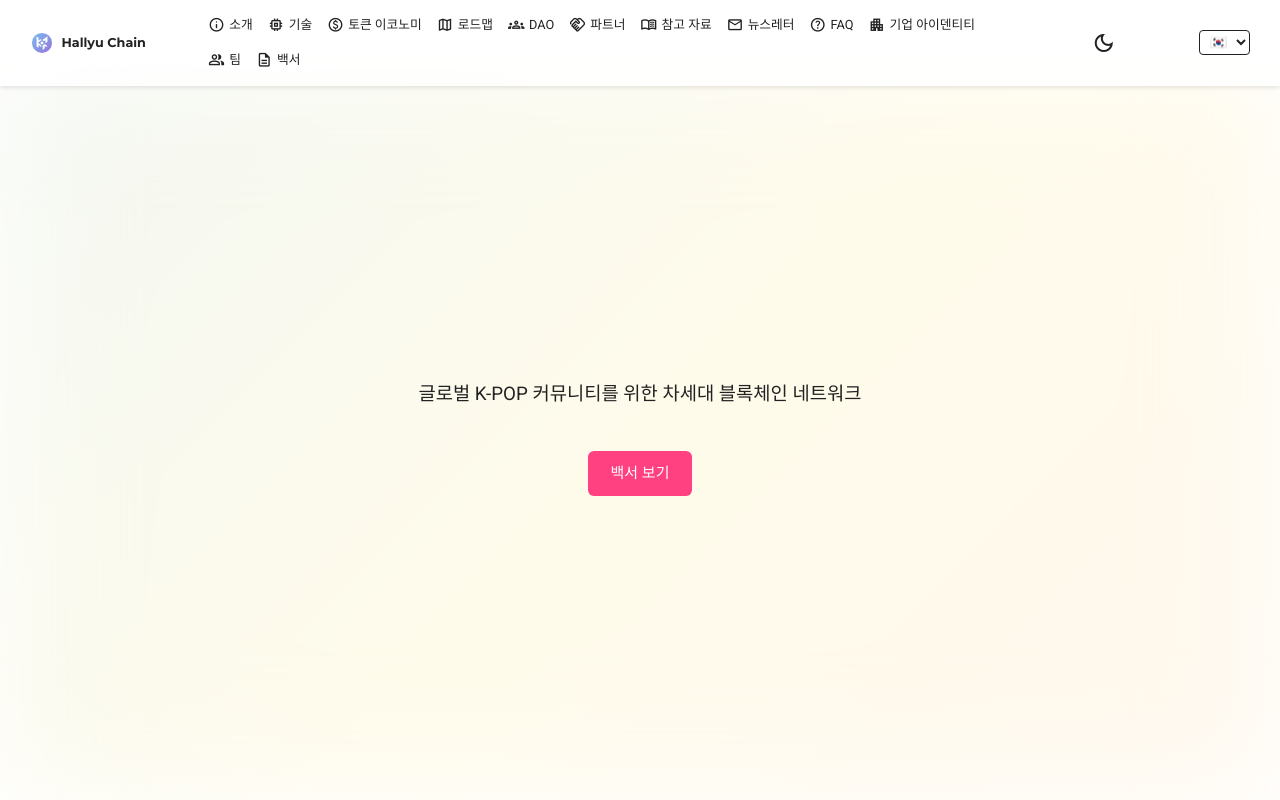
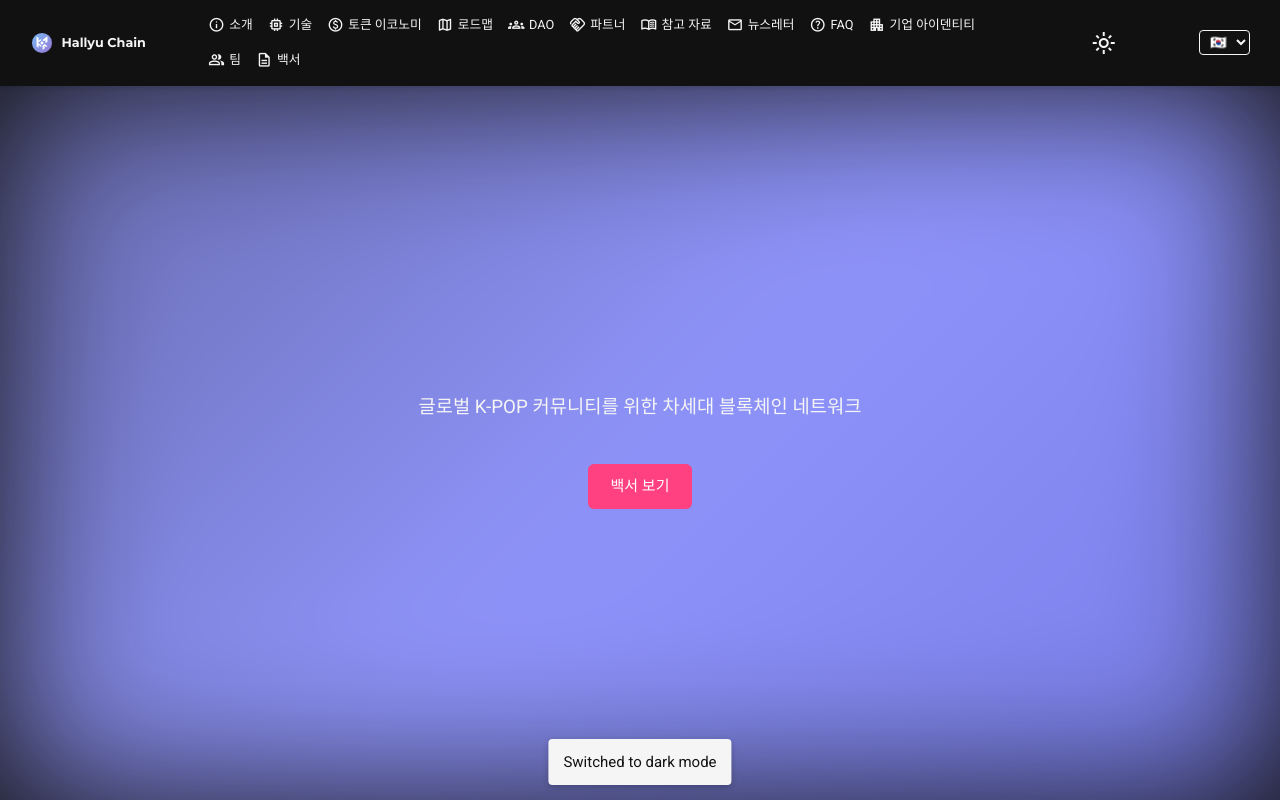
Before and after one commit to kimsyna/hallyu-chain, a React (Vite) app in the folder frontend/: page / in a window 1280 px wide. Both pictures are taken after a click on the button "dark_mode". Shown: the top 800 px of the page. Built offline with nearby package versions, Linux system fonts and the light colour scheme.

Commit message:
refactor: extract core ui hooks

```diff
--- a/frontend/src/App.tsx
+++ b/frontend/src/App.tsx
@@ -1,6 +1,7 @@
 import Navbar from './components/Navbar'
 import Hero from './components/Hero'
 import Tokenomics from './components/Tokenomics'
+import BackToTop from './components/BackToTop'
 import './style.css'
 
 function App() {
@@ -9,6 +10,7 @@ function App() {
       <Navbar />
       <Hero />
       <Tokenomics />
+      <BackToTop />
     </>
   )
 }
--- /dev/null
+++ b/frontend/src/components/BackToTop.tsx
@@ -0,0 +1,18 @@
+import { useBackToTop } from '../hooks/useBackToTop'
+
+function BackToTop() {
+  const { visible, scrollToTop } = useBackToTop()
+  return (
+    <button
+      className={`back-to-top ${visible ? 'visible' : ''}`}
+      onClick={scrollToTop}
+      aria-label="Back to top"
+    >
+      <i className="material-symbols-outlined" aria-hidden="true">
+        arrow_upward
+      </i>
+    </button>
+  )
+}
+
+export default BackToTop
--- a/frontend/src/components/Hero.tsx
+++ b/frontend/src/components/Hero.tsx
@@ -1,8 +1,42 @@
+import { useEffect, useRef } from 'react'
+import gsap from 'gsap'
+
 function Hero() {
+  const heroRef = useRef<HTMLElement>(null)
+  const titleRef = useRef<HTMLElement>(null)
+
+  useEffect(() => {
+    const hero = heroRef.current
+    const title = titleRef.current
+    if (!hero || !title) return
+
+    const handleMove = (e: MouseEvent) => {
+      const rect = hero.getBoundingClientRect()
+      const x = (e.clientX - rect.left) / rect.width - 0.5
+      const y = (e.clientY - rect.top) / rect.height - 0.5
+      gsap.to(title, { rotationY: x * 30, rotationX: -y * 30, ease: 'power2.out' })
+    }
+    const handleLeave = () => {
+      gsap.to(title, {
+        rotationY: 0,
+        rotationX: 0,
+        duration: 0.5,
+        ease: 'power2.out',
+      })
+    }
+    hero.addEventListener('mousemove', handleMove)
+    hero.addEventListener('mouseleave', handleLeave)
+    return () => {
+      hero.removeEventListener('mousemove', handleMove)
+      hero.removeEventListener('mouseleave', handleLeave)
+    }
+  }, [])
+
   return (
-    <header className="hero">
+    <header className="hero" ref={heroRef}>
       <hc-fancy-title
         className="hero-title"
+        ref={titleRef as any}
         text="Hallyu Chain"
         data-i18n="hero_title"
       ></hc-fancy-title>
--- a/frontend/src/components/Navbar.tsx
+++ b/frontend/src/components/Navbar.tsx
@@ -1,6 +1,21 @@
+import { useRef } from 'react'
+import { useNavHeight } from '../hooks/useNavHeight'
+import { useTheme } from '../hooks/useTheme'
+import { useNotice } from './NoticeProvider'
+
 function Navbar() {
+  const navRef = useRef<HTMLElement>(null)
+  useNavHeight(navRef)
+  const { theme, toggleTheme } = useTheme()
+  const showNotice = useNotice()
+
+  const handleTheme = () => {
+    toggleTheme()
+    showNotice(`Switched to ${theme === 'dark' ? 'light' : 'dark'} mode`)
+  }
+
   return (
-    <nav className="navbar">
+    <nav className="navbar" ref={navRef}>
       <a href="index.html" className="logo">
         <img src="/assets/hall-symbol.svg" alt="HALL logo" width="24" height="24" />
         Hallyu Chain
@@ -91,8 +106,11 @@ function Navbar() {
         className="theme-toggle"
         aria-label="테마 전환"
         data-i18n-aria-label="nav_theme"
+        onClick={handleTheme}
       >
-        <i className="material-symbols-outlined">dark_mode</i>
+        <i className="material-symbols-outlined">
+          {theme === 'dark' ? 'light_mode' : 'dark_mode'}
+        </i>
       </button>
       <select className="lang-select" aria-label="Change language">
         <option value="ko">🇰🇷</option>
--- /dev/null
+++ b/frontend/src/components/NoticeProvider.tsx
@@ -0,0 +1,31 @@
+import { createContext, useContext, useState, useCallback, type ReactNode } from 'react'
+import { createPortal } from 'react-dom'
+
+const NoticeContext = createContext<(msg: string, delay?: number) => void>(() => {})
+
+export function useNotice() {
+  return useContext(NoticeContext)
+}
+
+export function NoticeProvider({ children }: { children: ReactNode }) {
+  const [message, setMessage] = useState<string | null>(null)
+
+  const showNotice = useCallback((msg: string, delay = 4000) => {
+    setMessage(msg)
+    if (delay > 0) {
+      setTimeout(() => setMessage(null), delay)
+    }
+  }, [])
+
+  return (
+    <NoticeContext.Provider value={showNotice}>
+      {children}
+      {createPortal(
+        <div className="notice" role="status" aria-live="polite" hidden={message === null}>
+          {message}
+        </div>,
+        document.body
+      )}
+    </NoticeContext.Provider>
+  )
+}
--- a/frontend/src/components/Tokenomics.tsx
+++ b/frontend/src/components/Tokenomics.tsx
@@ -1,6 +1,30 @@
+import { useEffect, useRef } from 'react'
+import gsap from 'gsap'
+import { ScrollTrigger } from 'gsap/ScrollTrigger'
+
+gsap.registerPlugin(ScrollTrigger)
+
 function Tokenomics() {
+  const sectionRef = useRef<HTMLElement>(null)
+
+  useEffect(() => {
+    const el = sectionRef.current
+    if (!el) return
+    const ctx = gsap.context(() => {
+      gsap.from(el, {
+        opacity: 0,
+        y: 40,
+        scrollTrigger: {
+          trigger: el,
+          start: 'top 80%',
+        },
+      })
+    }, el)
+    return () => ctx.revert()
+  }, [])
+
   return (
-    <section id="tokenomics">
+    <section id="tokenomics" ref={sectionRef}>
       <h2 data-i18n="tokenomics_title">토큰 이코노미</h2>
       <ul className="icon-list">
         <li>
--- /dev/null
+++ b/frontend/src/hooks/useBackToTop.ts
@@ -0,0 +1,19 @@
+import { useCallback, useEffect, useState } from 'react'
+
+export function useBackToTop() {
+  const [visible, setVisible] = useState(false)
+
+  useEffect(() => {
+    const onScroll = () => setVisible(window.scrollY > 400)
+    onScroll()
+    window.addEventListener('scroll', onScroll)
+    return () => window.removeEventListener('scroll', onScroll)
+  }, [])
+
+  const scrollToTop = useCallback(() => {
+    const prefersReduced = window.matchMedia('(prefers-reduced-motion: reduce)').matches
+    window.scrollTo({ top: 0, behavior: prefersReduced ? 'auto' : 'smooth' })
+  }, [])
+
+  return { visible, scrollToTop }
+}
--- /dev/null
+++ b/frontend/src/hooks/useNavHeight.ts
@@ -0,0 +1,17 @@
+import { useEffect } from 'react'
+
+export function useNavHeight(ref: React.RefObject<HTMLElement>) {
+  useEffect(() => {
+    const update = () => {
+      const nav = ref.current
+      if (!nav) return
+      const height = nav.getBoundingClientRect().height
+      document.documentElement.style.setProperty('--nav-height', `${height}px`)
+      document.documentElement.style.scrollPaddingTop = `${height}px`
+      document.body.style.paddingTop = `${height}px`
+    }
+    update()
+    window.addEventListener('resize', update)
+    return () => window.removeEventListener('resize', update)
+  }, [ref])
+}
--- /dev/null
+++ b/frontend/src/hooks/useTheme.ts
@@ -0,0 +1,27 @@
+import { useEffect, useState, useCallback } from 'react'
+
+export type Theme = 'light' | 'dark'
+
+const THEME_KEY = 'theme'
+
+export function useTheme() {
+  const [theme, setTheme] = useState<Theme>(() => {
+    const stored = localStorage.getItem(THEME_KEY) as Theme | null
+    if (stored) return stored
+    return window.matchMedia('(prefers-color-scheme: dark)').matches
+      ? 'dark'
+      : 'light'
+  })
+
+  useEffect(() => {
+    document.body.classList.toggle('dark-mode', theme === 'dark')
+    document.body.classList.toggle('light-mode', theme === 'light')
+    localStorage.setItem(THEME_KEY, theme)
+  }, [theme])
+
+  const toggleTheme = useCallback(() => {
+    setTheme((t) => (t === 'dark' ? 'light' : 'dark'))
+  }, [])
+
+  return { theme, toggleTheme }
+}
--- a/frontend/src/main.tsx
+++ b/frontend/src/main.tsx
@@ -2,9 +2,12 @@ import { StrictMode } from 'react'
 import { createRoot } from 'react-dom/client'
 import './style.css'
 import App from './App'
+import { NoticeProvider } from './components/NoticeProvider'
 
 createRoot(document.getElementById('root') as HTMLElement).render(
   <StrictMode>
-    <App />
+    <NoticeProvider>
+      <App />
+    </NoticeProvider>
   </StrictMode>,
 )
```
